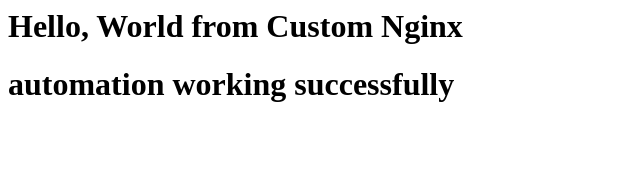
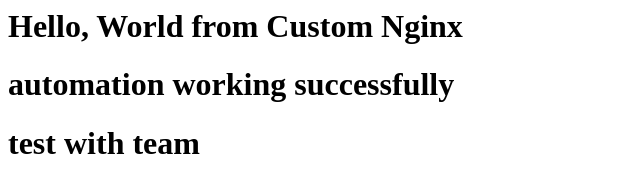
Before and after one commit to muhammedrashidc/helm, a plain HTML site: page index.html in a window 1280 px wide. Shown: the whole page, without its empty margins (0-640 px from the left). Drawn offline with Linux system fonts and the light colour scheme.

Commit message:
test with team

```diff
--- a/index.html
+++ b/index.html
@@ -1,2 +1,3 @@
 <h1>Hello, World from Custom Nginx</h1>
 <h1>automation working successfully</h2>
+<h1>test with team</h1>
```
